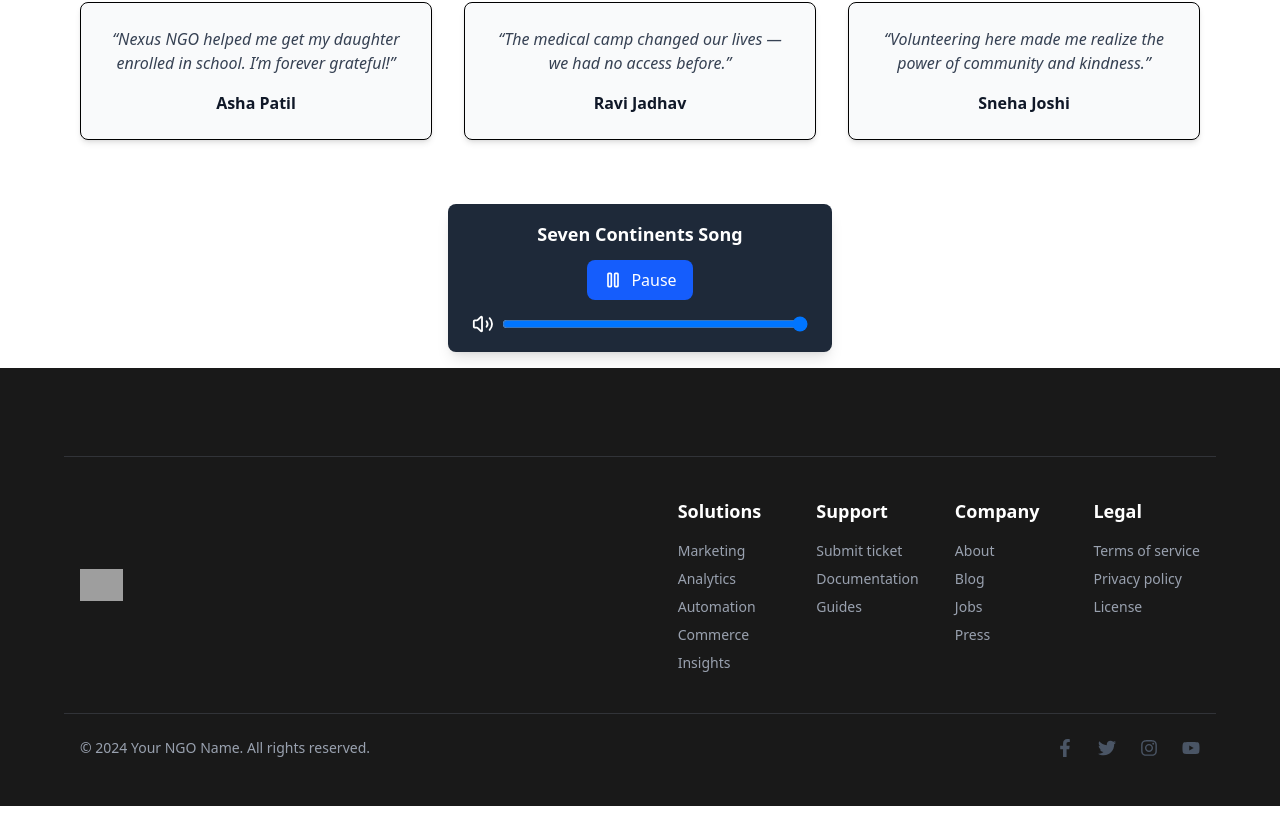
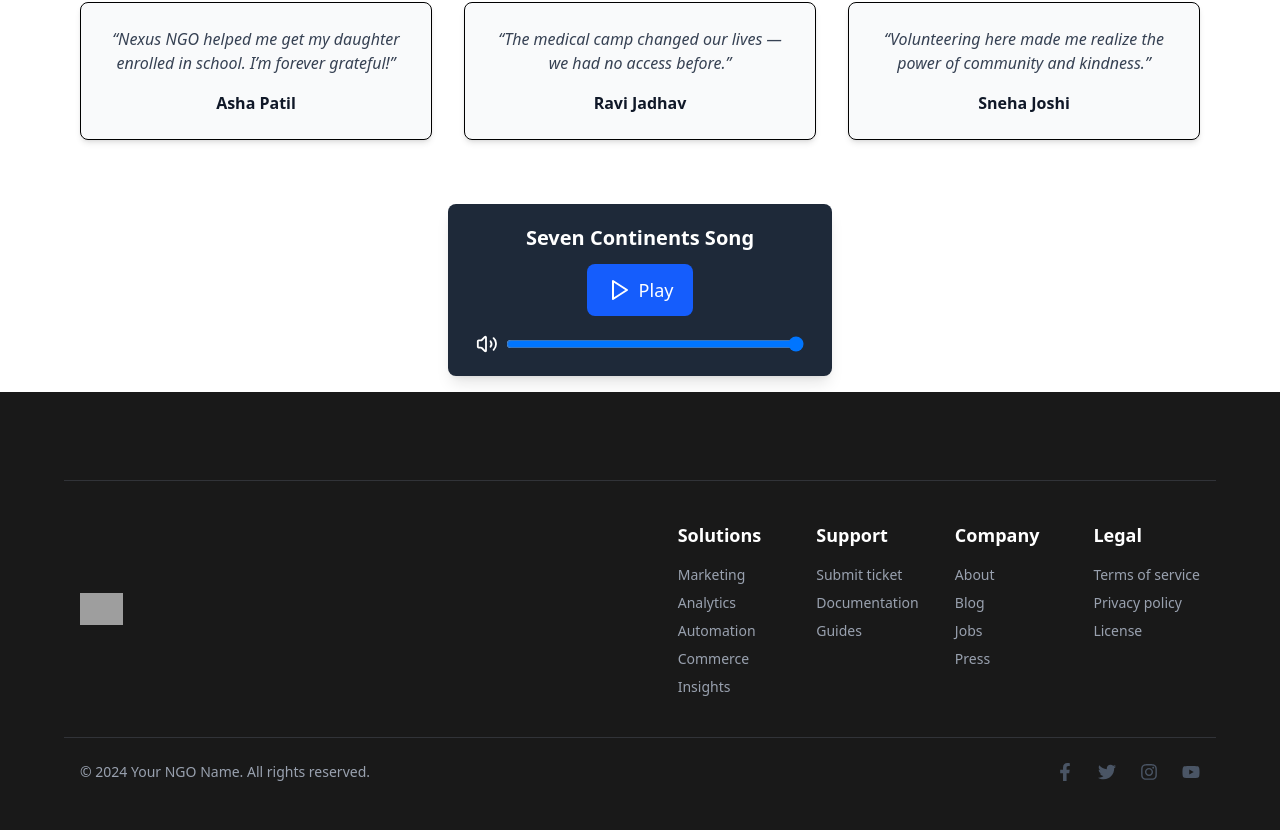
Before and after one commit to GudiyaGautam7865/NGO_Website, a React (Vite) app: page / in a window 1280 px wide. Shown: the part 2454-3284 px from the top of the page. Before the commit the page ends 3260 px from the top, so only its background shows below. Built offline with nearby package versions, Linux system fonts and the light colour scheme; grey boxes are pictures that could not be loaded.

Commit message:
first commmist

```diff
--- a/src/components/BackgroundMedia.jsx
+++ b/src/components/BackgroundMedia.jsx
@@ -1,34 +1,115 @@
-import React, { useRef, useState, useEffect } from "react";
+// import React, { useRef, useState, useEffect } from "react";
+// import { Play, Pause, Volume2 } from "lucide-react"; // Lucide icons
+
+// const BackgroundMedia = () => {
+//   const audioRef = useRef(null);
+//   const [isPlaying, setIsPlaying] = useState(false);
+//   const [volume, setVolume] = useState(1);
+
+//   // Try autoplay when component mounts
+//   useEffect(() => {
+//     const playAudio = async () => {
+//       if (audioRef.current) {
+//         try {
+//           await audioRef.current.play();
+//           setIsPlaying(true);
+//         } catch (error) {
+//           console.log("Autoplay blocked. User must interact.", error);
+//         }
+//       }
+//     };
+//     playAudio();
+//   }, []);
+
+//   // Toggle Play/Pause
+//   const togglePlayPause = () => {
+//     if (isPlaying) {
+//       audioRef.current.pause();
+//     } else {
+//       audioRef.current.play();
+//     }
+//     setIsPlaying(!isPlaying);
+//   };
+
+//   // Adjust Volume
+//   const handleVolumeChange = (e) => {
+//     const newVolume = e.target.value;
+//     setVolume(newVolume);
+//     audioRef.current.volume = newVolume;
+//   };
+
+//   return (
+//     <div className="flex flex-col items-center justify-center w-full p-4 text-white">
+//       <audio ref={audioRef} src="https://sample-videos.com/audio/mp3/crowd-cheering.mp3" loop></audio>
+
+//       <div className="bg-gray-800 p-4 rounded-lg shadow-lg flex flex-col items-center w-full max-w-sm">
+//         <h2 className="text-lg font-semibold mb-3 text-center">Seven Continents Song</h2>
+
+//         {/* Play/Pause Button */}
+//         <button
+//           onClick={togglePlayPause}
+//           className="flex items-center px-4 py-2 bg-blue-600 hover:bg-blue-700 rounded-lg transition"
+//         >
+//           {isPlaying ? <Pause size={20} /> : <Play size={20} />}
+//           <span className="ml-2">{isPlaying ? "Pause" : "Play"}</span>
+//         </button>
+
+//         {/* Volume Control */}
+//         <div className="flex items-center mt-3 w-full px-2">
+//           <Volume2 className="mr-2" />
+//           <input
+//             type="range"
+//             min="0"
+//             max="1"
+//             step="0.1"
+//             value={volume}
+//             onChange={handleVolumeChange}
+//             className="w-full"
+//           />
+//         </div>
+//       </div>
+//     </div>
+//   );
+// };
+
+// export default BackgroundMedia;
+
+
+
+import React, { useRef, useState } from "react";
 import { Play, Pause, Volume2 } from "lucide-react"; // Lucide icons
 
 const BackgroundMedia = () => {
   const audioRef = useRef(null);
   const [isPlaying, setIsPlaying] = useState(false);
   const [volume, setVolume] = useState(1);
+  const [isInitialized, setIsInitialized] = useState(false);
 
-  // Try autoplay when component mounts
-  useEffect(() => {
-    const playAudio = async () => {
+  // Play Audio after User Interaction
+  const initializeAudio = async () => {
     if (audioRef.current) {
       try {
         await audioRef.current.play();
         setIsPlaying(true);
+        setIsInitialized(true); // Ensure audio starts only after interaction
       } catch (error) {
-          console.log("Autoplay blocked. User must interact.", error);
+        console.error("User interaction required for playback:", error);
       }
     }
   };
-    playAudio();
-  }, []);
 
   // Toggle Play/Pause
   const togglePlayPause = () => {
+    if (!isInitialized) {
+      initializeAudio();
+    } else {
       if (isPlaying) {
         audioRef.current.pause();
       } else {
         audioRef.current.play();
       }
       setIsPlaying(!isPlaying);
+    }
   };
 
   // Adjust Volume
@@ -42,20 +123,20 @@ const BackgroundMedia = () => {
     <div className="flex flex-col items-center justify-center w-full p-4 text-white">
       <audio ref={audioRef} src="https://sample-videos.com/audio/mp3/crowd-cheering.mp3" loop></audio>
 
-      <div className="bg-gray-800 p-4 rounded-lg shadow-lg flex flex-col items-center w-full max-w-sm">
-        <h2 className="text-lg font-semibold mb-3 text-center">Seven Continents Song</h2>
+      <div className="bg-gray-800 p-5 rounded-lg shadow-lg flex flex-col items-center w-full max-w-sm">
+        <h2 className="text-xl font-semibold mb-3 text-center">Seven Continents Song</h2>
 
         {/* Play/Pause Button */}
         <button
           onClick={togglePlayPause}
-          className="flex items-center px-4 py-2 bg-blue-600 hover:bg-blue-700 rounded-lg transition"
+          className="flex items-center px-5 py-3 bg-blue-600 hover:bg-blue-700 rounded-lg transition text-lg"
         >
-          {isPlaying ? <Pause size={20} /> : <Play size={20} />}
+          {isPlaying ? <Pause size={24} /> : <Play size={24} />}
           <span className="ml-2">{isPlaying ? "Pause" : "Play"}</span>
         </button>
 
         {/* Volume Control */}
-        <div className="flex items-center mt-3 w-full px-2">
+        <div className="flex items-center mt-4 w-full px-2">
           <Volume2 className="mr-2" />
           <input
             type="range"
@@ -64,7 +145,7 @@ const BackgroundMedia = () => {
             step="0.1"
             value={volume}
             onChange={handleVolumeChange}
-            className="w-full"
+            className="w-full cursor-pointer"
           />
         </div>
       </div>
```
Lines whose indentation alone changed are shown as unchanged.
